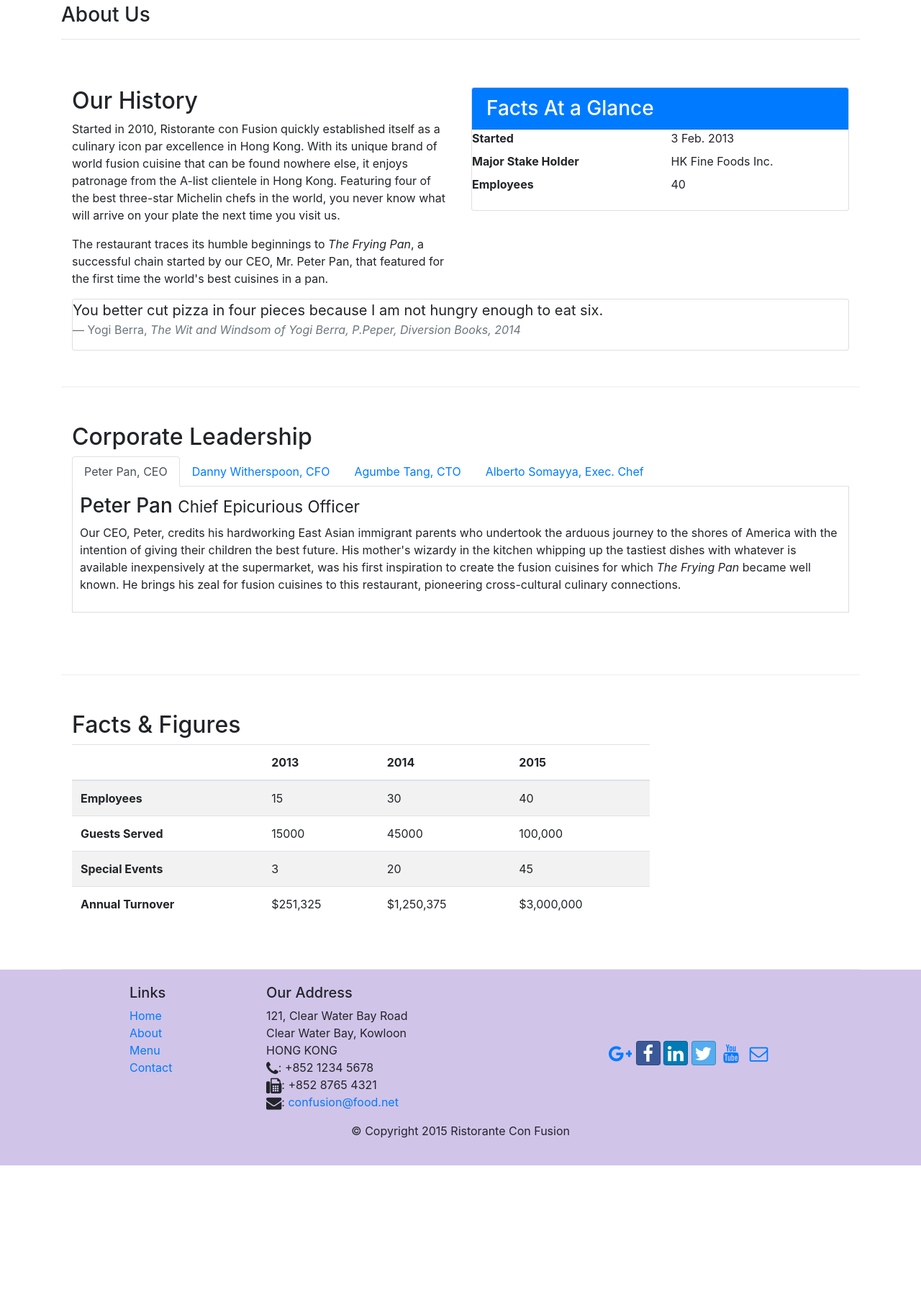
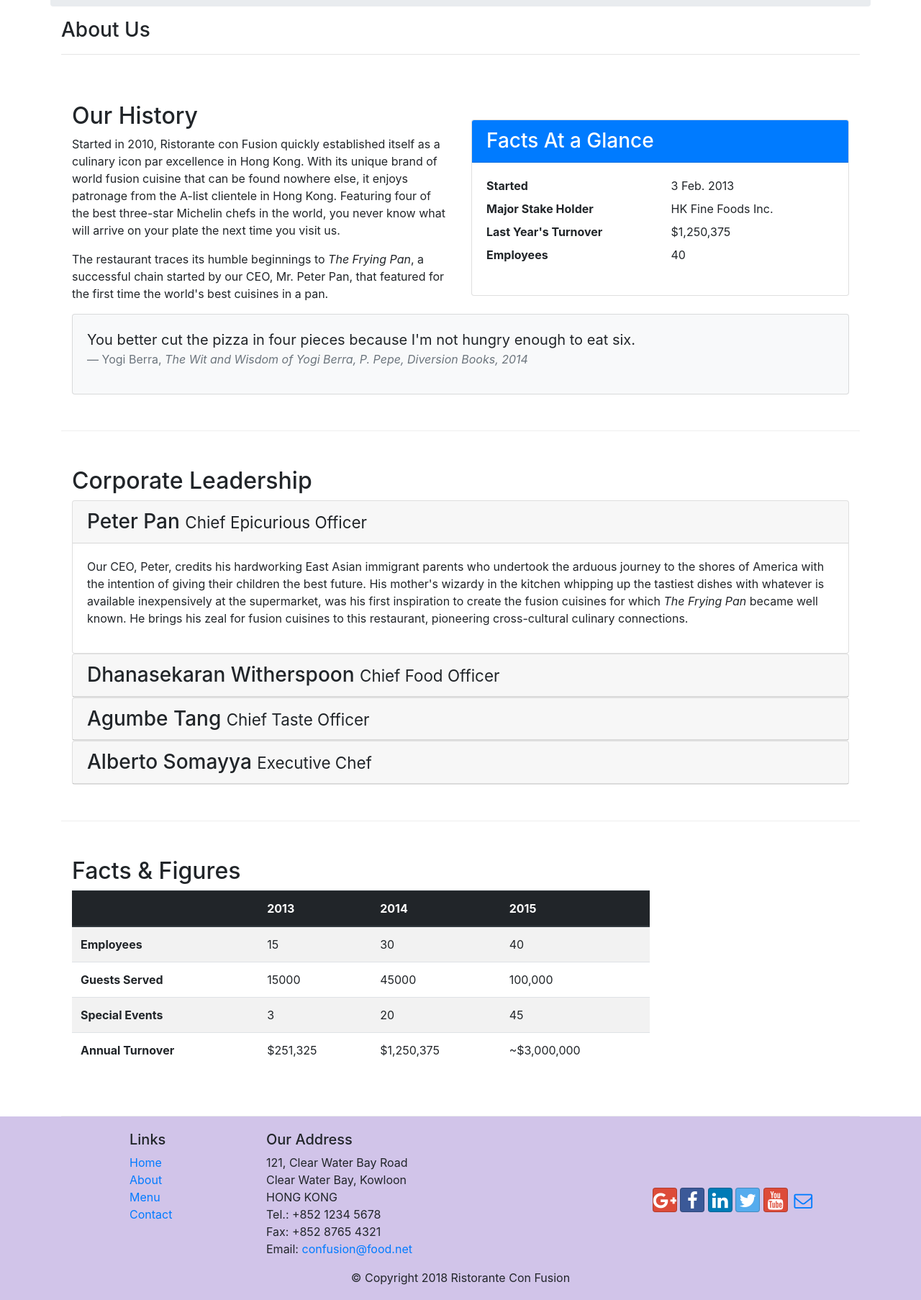
Before and after one commit to marco6998/curso-bootstrap, a website: page aboutus.html in a window 1280 px wide. Shown: the part 373-2179 px from the top of the page at 72% size. Before the commit the page ends 1992 px from the top, so only its background shows below. Drawn offline with nearby package versions, Linux system fonts and the light colour scheme.

Commit message:
accordion

```diff
--- a/aboutus.html
+++ b/aboutus.html
@@ -53,165 +53,159 @@
     <header class="jumbotron">
         <div class="container">
             <div class="row row-header">
-                <div class="col-12 col-sm-8">
+                <div class="col-12 col-sm-6">
                     <h1>Ristorante con Fusion</h1>
                     <p>We take inspiration from the World's best cuisines, and create a unique fusion experience. Our
-                        lipsmacking creations
-                        will tickle your culinary senses!
-                    </p>
+                        lipsmacking creations will tickle your culinary senses!</p>
                 </div>
-                <div class="col col-sm align-self-center">
-                    <img class="img-fluid" src="img/logo.png">
+                <div class="col-12 col-sm text-center align-self-center">
+                    <img src="img/logo.png" class="img-fluid">
                 </div>
             </div>
         </div>
     </header>
 
     <div class="container">
-
         <div class="row">
             <ol class="col-12 breadcrumb">
                 <li class="breadcrumb-item"><a href="./index.html">Home</a></li>
                 <li class="breadcrumb-item active">About Us</li>
             </ol>
-
             <div class="col-12">
                 <h3>About Us</h3>
                 <hr>
             </div>
         </div>
-
-        <div class="row row-content">
-            <div class="col-sm-6">
+        <div class="row row-content align-items-center">
+            <div class="col-12 col-sm-6">
                 <h2>Our History</h2>
                 <p>Started in 2010, Ristorante con Fusion quickly established itself as a culinary icon par excellence
-                    in Hong Kong.
-                    With its unique brand of world fusion cuisine that can be found nowhere else, it enjoys patronage
-                    from the A-list
-                    clientele in Hong Kong. Featuring four of the best three-star Michelin chefs in the world, you never
-                    know what
-                    will arrive on your plate the next time you visit us.
-                </p>
+                    in Hong Kong. With its unique brand of world fusion cuisine that can be found nowhere else, it
+                    enjoys patronage from the A-list clientele in Hong Kong. Featuring four of the best three-star
+                    Michelin chefs in the world, you never know what will arrive on your plate the next time you visit
+                    us.</p>
                 <p>The restaurant traces its humble beginnings to <em>The Frying Pan</em>, a successful chain started by
-                    our CEO, Mr.
-                    Peter Pan, that featured for the first time the world's best cuisines in a pan.
-                </p>
+                    our CEO, Mr. Peter Pan, that featured for the first time the world's best cuisines in a pan.</p>
             </div>
-            <!-- Add a card that looks like a table, occuies half of the row -->
-            <div class="col-sm-6">
+            <div class="col-12 col-sm-6">
                 <div class="card">
                     <h3 class="card-header bg-primary text-white">Facts At a Glance</h3>
-                    <div class="card-block">
-                        <!-- 'dl' means Description List, 'dt' is Description Title, 'dd is Description Data' -->
+                    <div class="card-body">
                         <dl class="row">
                             <dt class="col-6">Started</dt>
                             <dd class="col-6">3 Feb. 2013</dd>
                             <dt class="col-6">Major Stake Holder</dt>
                             <dd class="col-6">HK Fine Foods Inc.</dd>
+                            <dt class="col-6">Last Year's Turnover</dt>
+                            <dd class="col-6">$1,250,375</dd>
                             <dt class="col-6">Employees</dt>
                             <dd class="col-6">40</dd>
                         </dl>
                     </div>
                 </div>
             </div>
-            <!-- Add a card to represent a quote, occupies the whole row -->
-            <div class="col-sm-12">
-                <!-- 'card-block' is specified together with 'card' which meand this card will not have a header  -->
-                <!-- 'bg-gaded' means the background will be faded -->
-                <div class="card card-block bg-faded">
+            <div class="col-12">
+                <div class="card card-body bg-light">
                     <blockquote class="blockquote">
-                        <!-- 'mb-0'means bottom margin is 0, this is needed to place the text correctly??? -->
-                        <p class="mb-0">You better cut pizza in four pieces because I am not hungry enough to eat six.
-                        </p>
+                        <p class="mb-0">You better cut the pizza in four pieces because
+                            I'm not hungry enough to eat six.</p>
                         <footer class="blockquote-footer">Yogi Berra,
-                            <cite title="Source Title">The Wit and Windsom of Yogi Berra, P.Peper, Diversion Books, 2014
-                            </cite>
+                            <cite title="Source Title">The Wit and Wisdom of Yogi Berra,
+                                P. Pepe, Diversion Books, 2014</cite>
                         </footer>
                     </blockquote>
                 </div>
             </div>
         </div>
 
-        <div class="row row-content">
+        <div class="row row-content align-items-center">
             <div class="col-12">
                 <h2>Corporate Leadership</h2>
 
-                <ul class="nav nav-tabs">
-                    <li class="nav-item">
-                      <a class="nav-link active" href="#peter"
-                        role="tab" data-toggle="tab">Peter Pan, CEO</a>
-                    </li>
-                    <li class="nav-item">
-                      <a class="nav-link" href="#danny" role="tab"
-                        data-toggle="tab">Danny Witherspoon, CFO</a>
-                    </li>
-                    <li class="nav-item">
-                      <a class="nav-link" href="#agumbe"role="tab"
-                        data-toggle="tab">Agumbe Tang, CTO</a>
-                    </li>
-                    <li class="nav-item">
-                      <a class="nav-link" href="#alberto" role="tab"
-                        data-toggle="tab">Alberto Somayya, Exec. Chef</a>
-                    </li>
-                </ul>
-
-                <div class="tab-content">
-
-                    <div role="tabpanel" class="tab-pane fade show active" id="peter">
-                <h3>Peter Pan <small>Chief Epicurious Officer</small></h3>
-                <p class="hidden-xs-down">Our CEO, Peter, credits his hardworking East Asian immigrant parents who
-                    undertook the arduous journey to the shores
-                    of America with the intention of giving their children the best future. His mother's wizardy in the
-                    kitchen whipping
-                    up the tastiest dishes with whatever is available inexpensively at the supermarket, was his first
-                    inspiration to
-                    create the fusion cuisines for which <em>The Frying Pan</em> became well known. He brings his zeal
-                    for fusion cuisines
-                    to this restaurant, pioneering cross-cultural culinary connections.
-                </p>
+                <div id="accordion">
+                    <div class="card">
+                        <div class="card-header" id="peterhead">
+                            <h3 class="mb-0">
+                                <a data-toggle="collapse" data-target="#peter">
+                                    Peter Pan <small>Chief Epicurious Officer</small>
+                                </a>
+                            </h3>
+                        </div>
+                        <div class="collapse show" id="peter" data-parent="#accordion">
+                            <div class="card-body">
+                                <p class="d-none d-sm-block">Our CEO, Peter, credits his hardworking East Asian
+                                    immigrant parents who undertook the arduous journey to the shores of America with
+                                    the intention of giving their children the best future. His mother's wizardy in the
+                                    kitchen whipping up the tastiest dishes with whatever is available inexpensively at
+                                    the supermarket, was his first inspiration to create the fusion cuisines for which
+                                    <em>The Frying Pan</em> became well known. He brings his zeal for fusion cuisines to
+                                    this restaurant, pioneering cross-cultural culinary connections.</p>
+                            </div>
+                        </div>
                     </div>
-                    <div role="tabpanel" class="tab-pane fade" id="danny">
-                <h3>Dhanasekaran Witherspoon <small>Chief Food Officer</small></h3>
-                <p class="hidden-xs-down">Our CFO, Danny, as he is affectionately referred to by his colleagues, comes
-                    from a long established family tradition
-                    in farming and produce. His experiences growing up on a farm in the Australian outback gave him
-                    great appreciation
-                    for varieties of food sources. As he puts it in his own words, <em>Everything that runs, wins, and
-                        everything that stays, pays!</em>
-                </p>
+                    <div class="card">
+                        <div class="card-header" id="dannyhead">
+                            <h3 class="mb-0">
+                                <a data-toggle="collapse" data-target="#danny">
+                                    Dhanasekaran Witherspoon <small>Chief Food Officer</small>
+                                </a>
+                            </h3>
+                        </div>
+                        <div class="collapse" id="danny" data-parent="#accordion">
+                            <div class="card-body">
+                                <p class="d-none d-sm-block">Our CFO, Danny, as he is affectionately referred to by his
+                                    colleagues, comes from a long established family tradition in farming and produce.
+                                    His experiences growing up on a farm in the Australian outback gave him great
+                                    appreciation for varieties of food sources. As he puts it in his own words,
+                                    <em>Everything that runs, wins, and everything that stays, pays!</em></p>
+                            </div>
+                        </div>
                     </div>
-                    <div role="tabpanel" class="tab-pane fade" id="agumbe">
-                <h3>Agumbe Tang <small>Chief Taste Officer</small></h3>
-                <p class="hidden-xs-down">Blessed with the most discerning gustatory sense, Agumbe, our CTO, personally
-                    ensures that every dish that we serve
-                    meets his exacting tastes. Our chefs dread the tongue lashing that ensues if their dish does not
-                    meet his exacting
-                    standards. He lives by his motto, <em>You click only if you survive my lick.</em>
-                </p>
+                    <div class="card">
+                        <div class="card-header" id="agumbehead">
+                            <h3 class="mb-0">
+                                <a data-toggle="collapse" data-target="#agumbe">
+                                    Agumbe Tang <small>Chief Taste Officer</small>
+                                </a>
+                            </h3>
+                        </div>
+                        <div class="collapse" id="agumbe" data-parent="#accordion">
+                            <div class="card-body">
+                                <p class="d-none d-sm-block">Blessed with the most discerning gustatory sense, Agumbe,
+                                    our CTO, personally ensures that every dish that we serve meets his exacting tastes.
+                                    Our chefs dread the tongue lashing that ensues if their dish does not meet his
+                                    exacting standards. He lives by his motto, <em>You click only if you survive my
+                                        lick.</em></p>
+                            </div>
+                        </div>
                     </div>
-                    <div role="tabpanel" class="tab-pane fade" id="alberto">
-                <h3>Alberto Somayya <small>Executive Chef</small></h3>
-                <p class="hidden-xs-down">Award winning three-star Michelin chef with wide International experience
-                    having worked closely with whos-who in
-                    the culinary world, he specializes in creating mouthwatering Indo-Italian fusion experiences. He
-                    says, <em>Put together the cuisines from the two craziest cultures, and you get a winning hit! Amma
-                        Mia!</em>
-                </p>
+                    <div class="card">
+                        <div class="card-header" id="albertohead">
+                            <h3 class="mb-0">
+                                <a data-toggle="collapse" data-target="#alberto">
+                                    Alberto Somayya <small>Executive Chef</small>
+                                </a>
+                            </h3>
+                        </div>
+                        <div class="collapse" id="alberto" data-parent="#accordion">
+                            <div class="card-body">
+                                <p class="d-none d-sm-block">Award winning three-star Michelin chef with wide
+                                    International experience having worked closely with whos-who in the culinary world,
+                                    he specializes in creating mouthwatering Indo-Italian fusion experiences. He says,
+                                    <em>Put together the cuisines from the two craziest cultures, and you get a winning
+                                        hit! Amma Mia!</em></p>
+                            </div>
+                        </div>
                     </div>
-
                 </div>
             </div>
         </div>
-
         <div class="row row-content">
             <div class="col-12 col-sm-9">
                 <h2>Facts &amp; Figures</h2>
-                <!-- 'table-responsive' makes the table horizontally scrollable on small screens. -->
                 <div class="table-responsive">
-                    <!-- 'table-striped' colors alternate rows in different colors -->
                     <table class="table table-striped">
-                        <!-- 'thead-inverse'colors the heading in dark color -->
-                        <thead class="thead-inverse">
+                        <thead class="thead-dark">
                             <tr>
                                 <th>&nbsp;</th>
                                 <th>2013</th>
@@ -242,47 +236,43 @@
                                 <th>Annual Turnover</th>
                                 <td>$251,325</td>
                                 <td>$1,250,375</td>
-                                <td>$3,000,000</td>
+                                <td>~$3,000,000</td>
                             </tr>
-
                         </tbody>
                     </table>
                 </div>
-            </div>
-
-            <div class="col-12 col-sm-3">
+                <div class="col-12 col-sm-3">
+                </div>
             </div>
         </div>
-
     </div>
 
     <footer class="footer">
         <div class="container">
             <div class="row">
-                <div class="col-5 offset-1 col-sm-2">
+                <div class="col-4 offset-1 col-sm-2">
                     <h5>Links</h5>
                     <ul class="list-unstyled">
                         <li><a href="./index.html">Home</a></li>
                         <li><a href="#">About</a></li>
                         <li><a href="#">Menu</a></li>
-                        <li><a href="./contactus.html">Contact</a></li>
+                        <li><a href="#">Contact</a></li>
                     </ul>
                 </div>
-                <div class="col-6 col-sm-5">
+                <div class="col-7 col-sm-5">
                     <h5>Our Address</h5>
                     <address>
-                        121, Clear Water Bay Road
-                        <br> Clear Water Bay, Kowloon
-                        <br> HONG KONG
-                        <br> <i class="fa fa-phone fa-lg"></i>: +852 1234 5678
-                        <br> <i class="fa fa-fax fa-lg"></i>: +852 8765 4321
-                        <br> <i class="fa fa-envelope fa-lg"></i>: <a
-                            href="mailto:confusion@food.net">confusion@food.net</a>
+                        121, Clear Water Bay Road<br>
+                        Clear Water Bay, Kowloon<br>
+                        HONG KONG<br>
+                        Tel.: +852 1234 5678<br>
+                        Fax: +852 8765 4321<br>
+                        Email: <a href="mailto:confusion@food.net">confusion@food.net</a>
                     </address>
                 </div>
-                <div class="col-sm align-self-center">
-                    <div class="medialinks">
-                        <a class="btn btn-social-icon btn-google-plus" href="http://google.com/+"><i
+                <div class="col-12 col-sm-4 align-self-center">
+                    <div class="text-center">
+                        <a class="btn btn-social-icon btn-google" href="http://google.com/+"><i
                                 class="fa fa-google-plus"></i></a>
                         <a class="btn btn-social-icon btn-facebook" href="http://www.facebook.com/profile.php?id="><i
                                 class="fa fa-facebook"></i></a>
@@ -290,7 +280,7 @@
                                 class="fa fa-linkedin"></i></a>
                         <a class="btn btn-social-icon btn-twitter" href="http://twitter.com/"><i
                                 class="fa fa-twitter"></i></a>
-                        <a class="btn btn-social-icon btn-youtube" href="http://youtube.com/"><i
+                        <a class="btn btn-social-icon btn-google" href="http://youtube.com/"><i
                                 class="fa fa-youtube"></i></a>
                         <a class="btn btn-social-icon" href="mailto:"><i class="fa fa-envelope-o"></i></a>
                     </div>
@@ -298,15 +288,15 @@
             </div>
             <div class="row justify-content-center">
                 <div class="col-auto">
-                    <p>© Copyright 2015 Ristorante Con Fusion</p>
+                    <p>© Copyright 2018 Ristorante Con Fusion</p>
                 </div>
             </div>
         </div>
     </footer>
 
-    <!-- jQuery first, then Tether, then Bootstrap JS. -->
-    <script src="node_modules/jquery/dist/jquery.min.js"></script>
-    <script src="node_modules/tether/dist/js/tether.min.js"></script>
+    <!-- jQuery first, then Popper.js, then Bootstrap JS. -->
+    <script src="node_modules/jquery/dist/jquery.slim.min.js"></script>
+    <script src="node_modules/popper.js/dist/umd/popper.min.js"></script>
     <script src="node_modules/bootstrap/dist/js/bootstrap.min.js"></script>
 
 </body>
```
